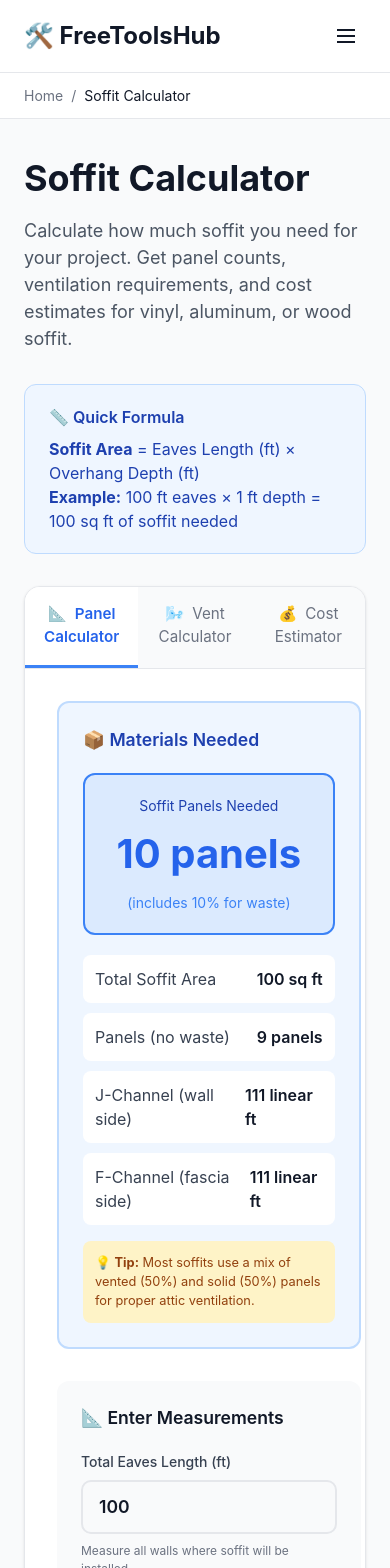
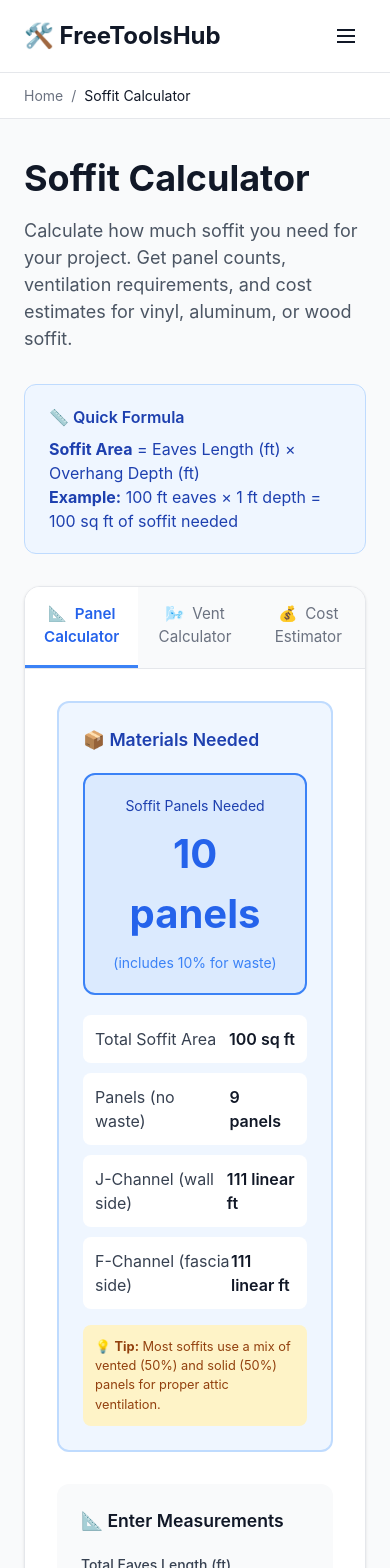
Before and after one commit to kekelele19851224-lgtm/free-tools-hub, a Next.js app: page /soffit-calculator in a window 390 px wide. Shown: the top 1568 px of the page. Built offline with nearby package versions, Linux system fonts and the light colour scheme.

Commit message:
Fix mobile grid width issue

```diff
--- a/app/globals.css
+++ b/app/globals.css
@@ -36,9 +36,17 @@ body {
 @media screen and (max-width: 768px) {
   .river-stone-grid {
     grid-template-columns: 1fr !important;
+    width: 100% !important;
+  }
+
+  .river-stone-grid > div {
+    width: 100% !important;
+    min-width: 100% !important;
+    max-width: 100% !important;
   }
   .river-stone-results {
-    order: -1;
+    order: -1 !important;
+    width: 100% !important;
   }
 }
 
@@ -61,10 +69,18 @@ body {
 @media screen and (max-width: 768px) {
   .calc-grid {
     grid-template-columns: 1fr !important;
+    width: 100% !important;
+  }
+
+  .calc-grid > div {
+    width: 100% !important;
+    min-width: 100% !important;
+    max-width: 100% !important;
   }
 
   .calc-results {
-    order: -1;
+    order: -1 !important;
+    width: 100% !important;
   }
 
   .content-sidebar {
```
